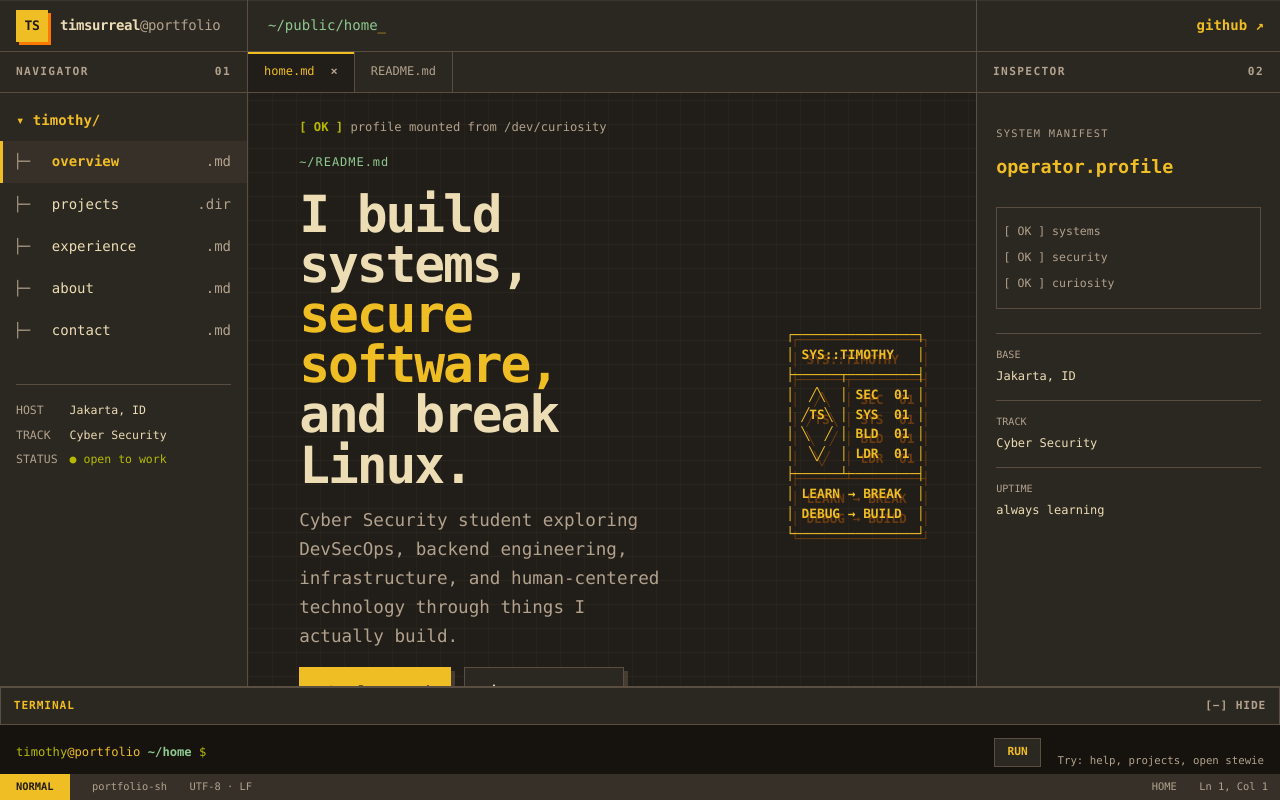
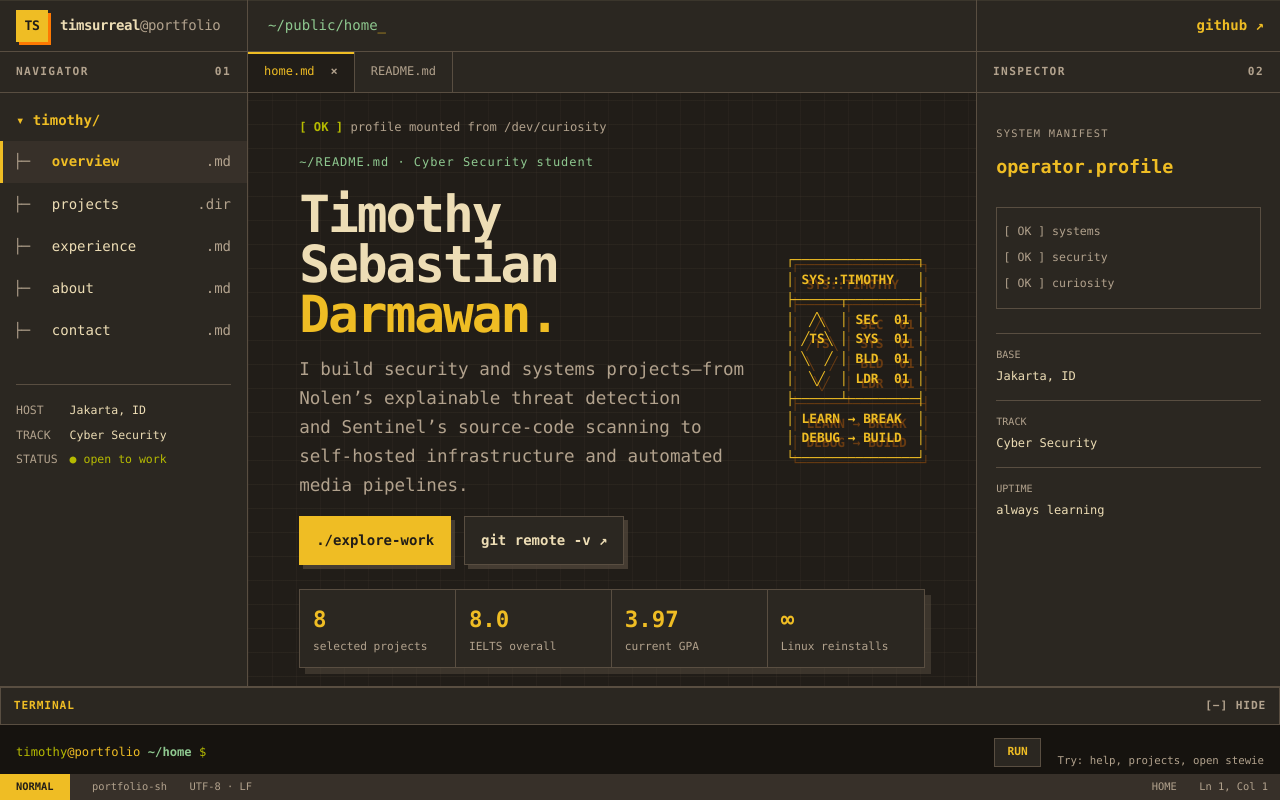
Before and after one commit to timsurrealedu/portfolio, a Next.js app: page / in a window 1280 px wide. Built offline with nearby package versions, Linux system fonts and the light colour scheme.

Commit message:
Update portfolio overview

```diff
--- a/app/layout.tsx
+++ b/app/layout.tsx
@@ -3,7 +3,7 @@ import "./globals.css";
 
 export const metadata: Metadata = {
   title: "Timothy Sebastian Darmawan — Security, Systems, Building",
-  description: "Cyber Security student building developer security tools, infrastructure, backend systems, and human-centered technology.",
+  description: "Timothy Sebastian Darmawan builds security and systems projects spanning threat detection, source-code scanning, self-hosted infrastructure, and automated media.",
 };
 
 export default function RootLayout({ children }: Readonly<{ children: React.ReactNode }>) {
--- a/components/portfolio-shell.tsx
+++ b/components/portfolio-shell.tsx
@@ -165,9 +165,9 @@ function Home({ onProjects }: { onProjects: () => void }) {
       <div className="bootline"><span>[ OK ]</span> profile mounted from /dev/curiosity</div>
       <div className="hero-grid">
         <div>
-          <p className="path-label">~/README.md</p>
-          <h1>I build systems,<br /><em>secure software,</em><br />and break Linux.</h1>
-          <p className="lede">Cyber Security student exploring DevSecOps, backend engineering, infrastructure, and human-centered technology through things I actually build.</p>
+          <p className="path-label">~/README.md · Cyber Security student</p>
+          <h1>Timothy Sebastian<br /><em>Darmawan.</em></h1>
+          <p className="lede">I build security and systems projects—from Nolen’s explainable threat detection and Sentinel’s source-code scanning to self-hosted infrastructure and automated media pipelines.</p>
           <div className="hero-actions">
             <button className="primary-action" onClick={onProjects}>./explore-work</button>
             <a href="https://github.com/timsurrealedu" target="_blank" rel="noreferrer">git remote -v ↗</a>
```
Also changed, not shown: 1 other file (tests, documents, lock files or other folders).
